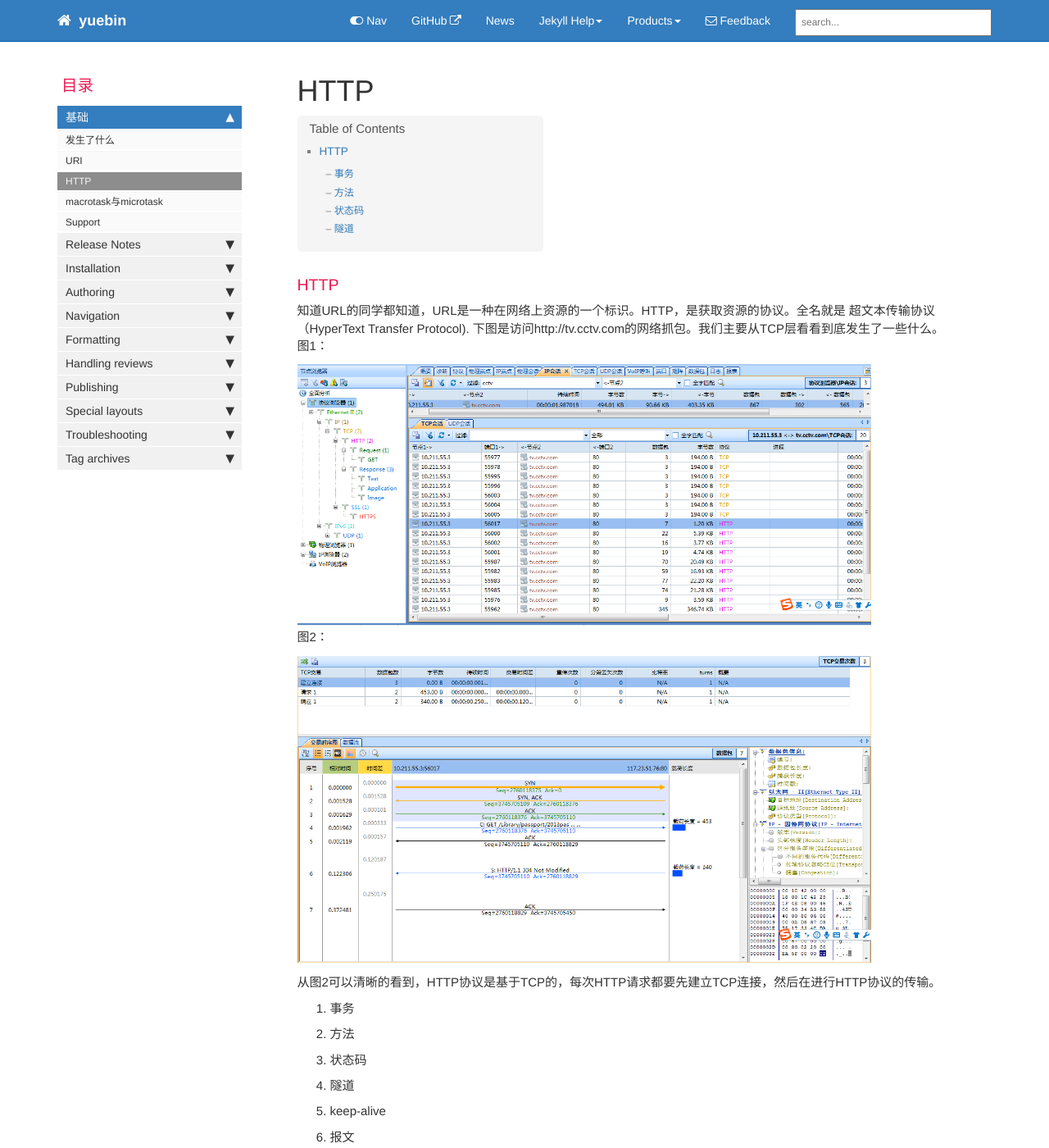
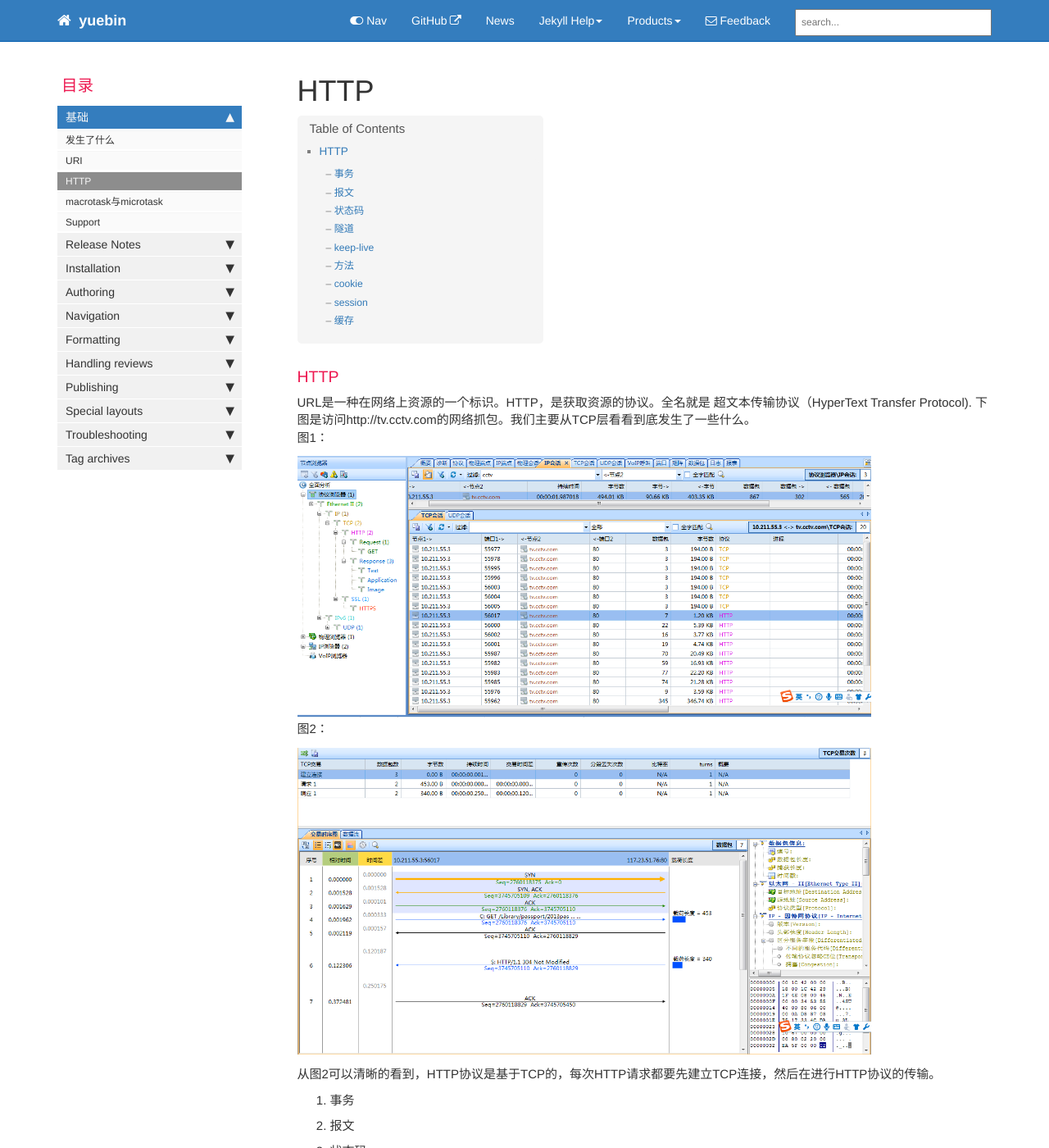
Before and after one commit to yuebin/yuebin.github.io, a Jekyll site: the page built from pages/mydoc/mydoc_http.md, in a window 1280 px wide and 1400 px high. Shown: the whole window at 82% size. Built offline with Jekyll 4.4.1, drawn with Linux system fonts in a browser that asks for light colours; nearby versions of some CDN libraries; comment, search, counter and statistics services are not loaded; some of the changed text lies outside the part shown.

Commit message:
增加新内容

````diff
--- a/pages/mydoc/mydoc_http.md
+++ b/pages/mydoc/mydoc_http.md
@@ -7,7 +7,7 @@
 
 ### HTTP
 
-知道URL的同学都知道，URL是一种在网络上资源的一个标识。HTTP，是获取资源的协议。全名就是 超文本传输协议（HyperText Transfer Protocol).
+URL是一种在网络上资源的一个标识。HTTP，是获取资源的协议。全名就是 超文本传输协议（HyperText Transfer Protocol).
 下图是访问http://tv.cctv.com的网络抓包。我们主要从TCP层看看到底发生了一些什么。
 图1：
 !["所有抓包"](./images/1-2-kl-all-protocol-m1.png)
@@ -17,11 +17,11 @@
 从图2可以清晰的看到，HTTP协议是基于TCP的，每次HTTP请求都要先建立TCP连接，然后在进行HTTP协议的传输。
 
 1. 事务
-2. 方法
+2. 报文
 3. 状态码
 4. 隧道
 5. keep-alive
-6. 报文
+6. 方法
 7. cookie
 8. session
 9. 缓存
@@ -37,14 +37,47 @@
 链路接口|数据链路层
 物理网络硬件|物理层
 
-#### 方法
-HTTP方法
+#### 报文
+![HTTP报文](./images/baowen_02.png "HTTP报文")
+图1
+![HTTP报文](./images/baowen_response_03.png "HTTP报文")
+图2
+此截图为TCP层的截图，看中间部分，他就是一个HTTP协议的报文。所有的HTTP的报文可以分为两类：请求报文和响应报文。
+请求报文：向Web服务器请求一个动作。
+响应报文：将请求的结果返回给客户端。
+图1为请求报文。图2为响应报文。
+```
+请求报文格式：
+<method> <request-URL> <version>
+<headers>
+
+<entity-body>
+```
+
+```
+响应报文格式：
+<version> <status> <reason-phrase>
+<headers>
+
+<entity-body>
+```
+
 
 #### 状态码
 HTTP的状态码
 
 #### 隧道
 
+#### keep-live
+
+#### 方法
+
+#### cookie
+
+#### session
+
+#### 缓存
+
 
 
 {% include links.html %}
````
Also changed, not shown: images/baowen_01.png (added), images/baowen_02.png (added), images/baowen_response_03.png (added), images/http_304_get_gif_request_01.png (added), images/http_304_get_gif_response_02.png (added), images/http_304_get_request_01.png (added), images/http_304_get_response_02.png (added), images/http_get_html_01.png (added), images/http_get_html_response_02.png (added), images/http_get_html_response_03.png (added), 1 other file.
